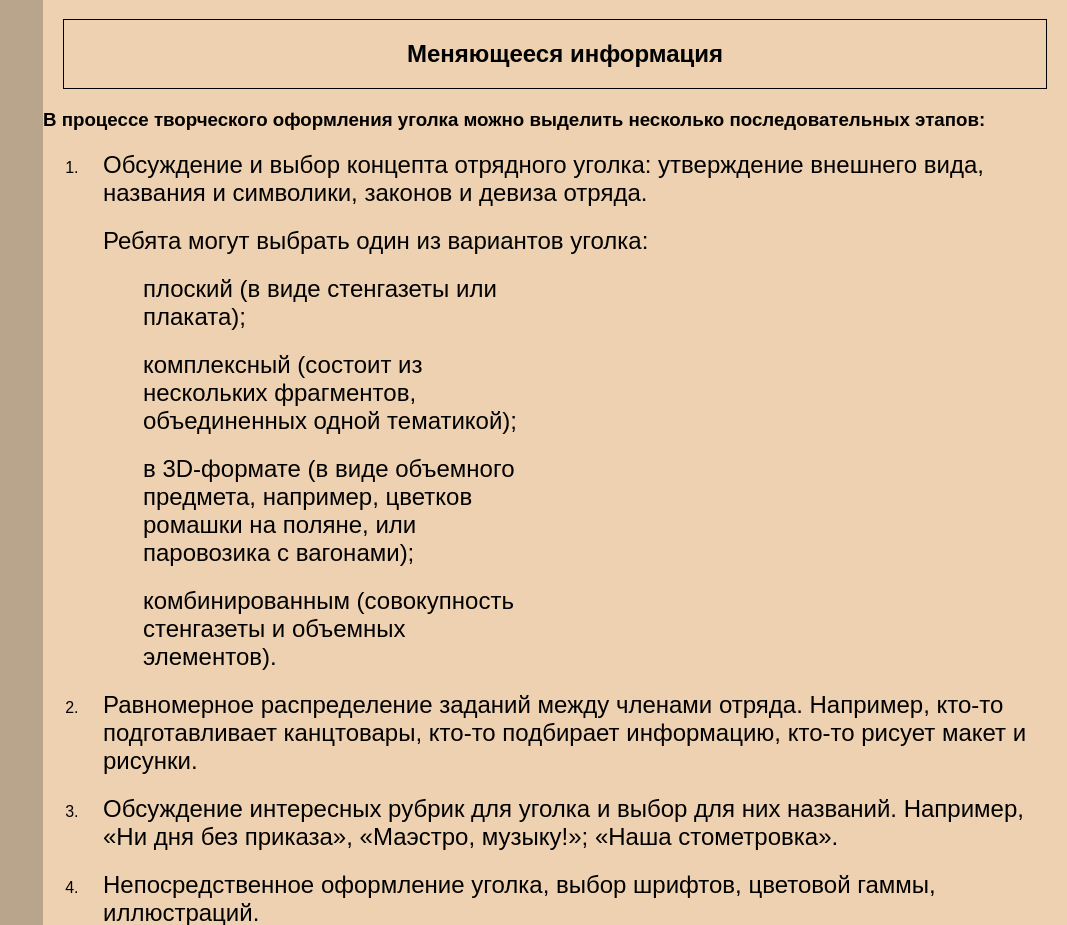
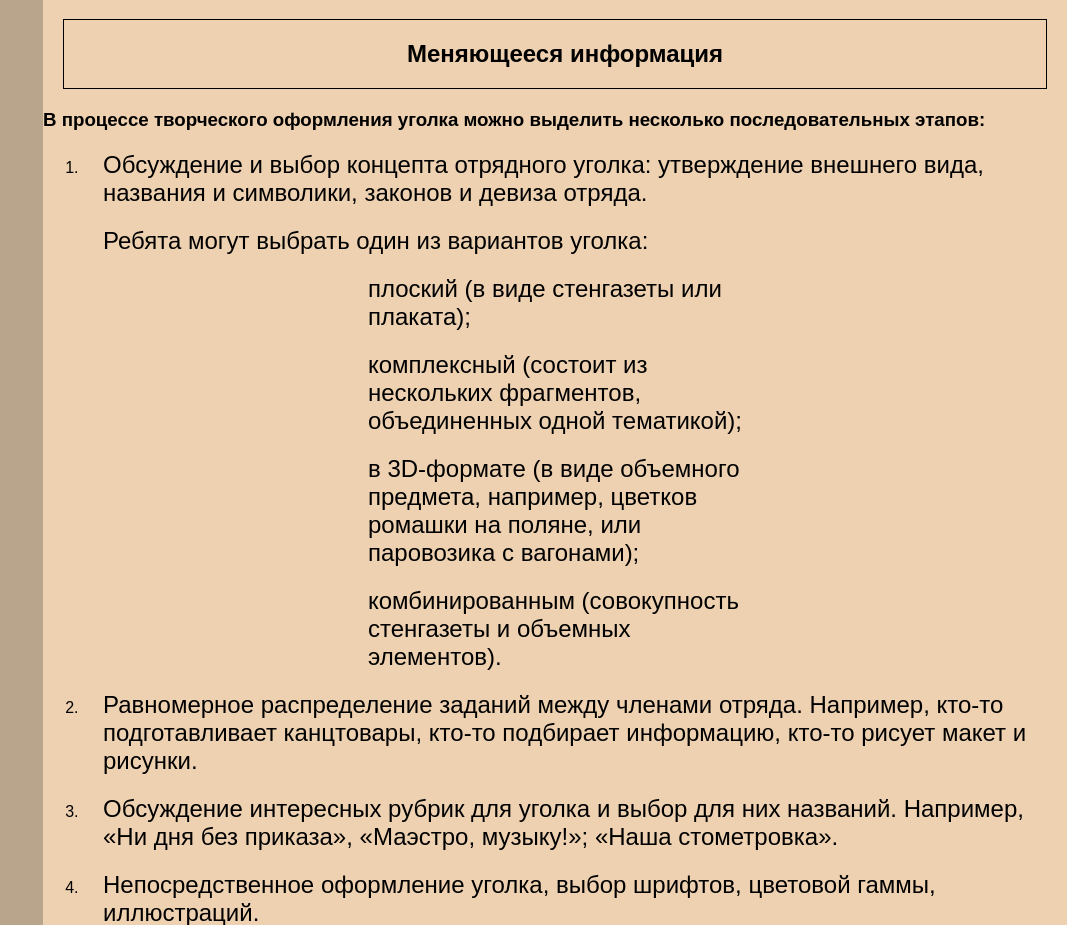
Before and after one commit to TimofeyNikulin/Flask-project, a Flask app: page /docs/detachment_corner in a window 1280 px wide. Shown: the part 417-1342 px from the top of the page, without its empty margins (213-1280 px from the left). Run offline with Flask 3, Linux system fonts and the light colour scheme; some libraries are stand-ins or nearby versions.

Commit message:
add favicon

```diff
--- a/app/static/css/style.css
+++ b/app/static/css/style.css
@@ -82,7 +82,7 @@ nav ul li:hover a {
     transition: 0.4s ease;
 }
 
-li > ul {
+nav ul li > ul {
     position: absolute;
     display: none;
     top: 100px;
--- a/app/static/css/styleDocs.css
+++ b/app/static/css/styleDocs.css
@@ -55,7 +55,7 @@ table {
 main li > ul {
     display: block;
     position: relative;
-    top: 0;
+    margin-left: 225px;
 }
 
 ol {
--- a/app/templates/base.html
+++ b/app/templates/base.html
@@ -8,6 +8,7 @@
     <script src="https://cdnjs.cloudflare.com/ajax/libs/socket.io/4.0.1/socket.io.js"></script>
     {% block head %} {% endblock %}
     <title>{{ title }}</title>
+    <link rel="shortcut icon" href="{{ url_for('static', filename='favicon.ico') }}">
 </head>
 <body>
     {% if current_user.is_authenticated %}
```
Also changed, not shown: app/static/favicon.ico (added), app/static/img/ромбы/белый.png (deleted), app/static/img/ромбы/красный.png (deleted), app/static/img/ромбы/оранжевый.png (deleted), app/static/img/ромбы/светло-серый.png (deleted), app/static/img/ромбы/серый.png (deleted), app/static/img/ромбы/фиолетовый.png (deleted), app/static/img/шестигранники/белый.png (deleted), app/static/img/шестигранники/красный.png (deleted), app/static/img/шестигранники/оранжевый.png (deleted), app/static/img/шестигранники/светло-серый.png (deleted), app/static/img/шестигранники/серый.png (deleted), app/static/img/шестигранники/фиолетовый.png (deleted).
